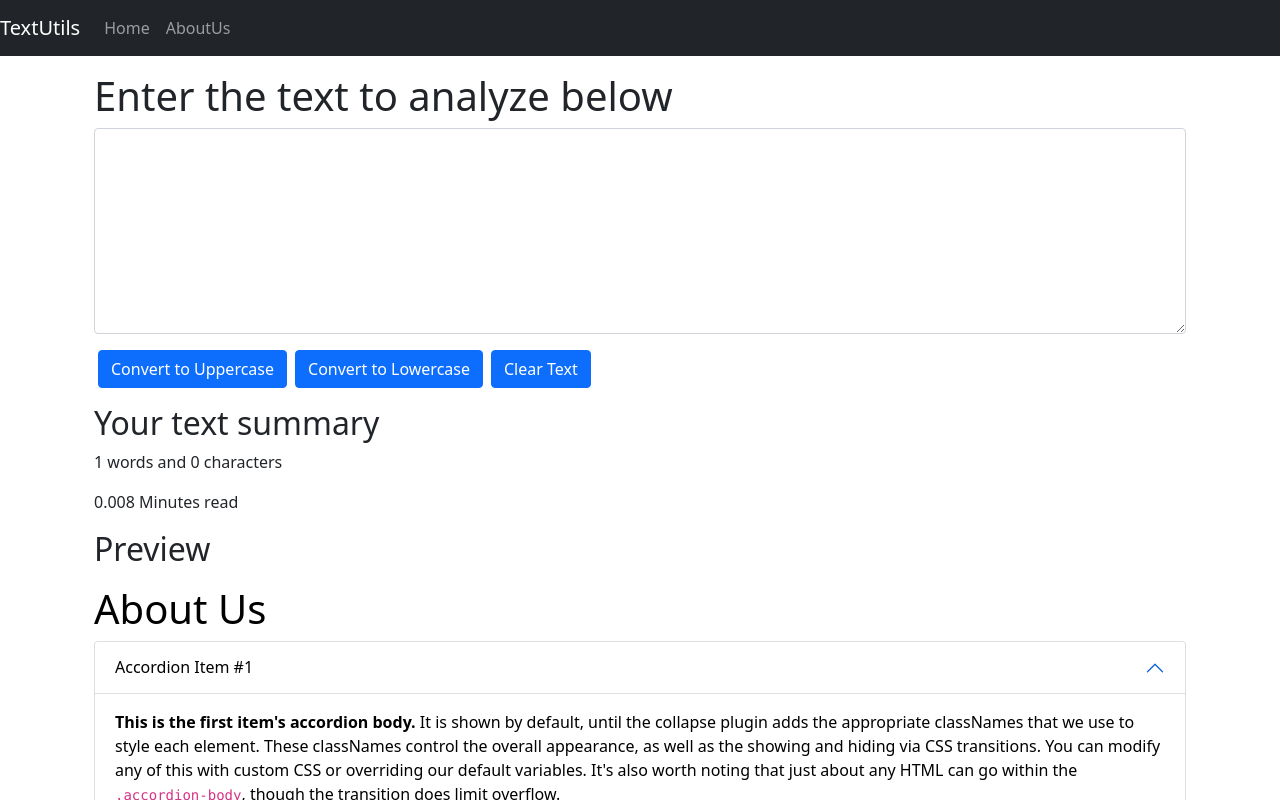
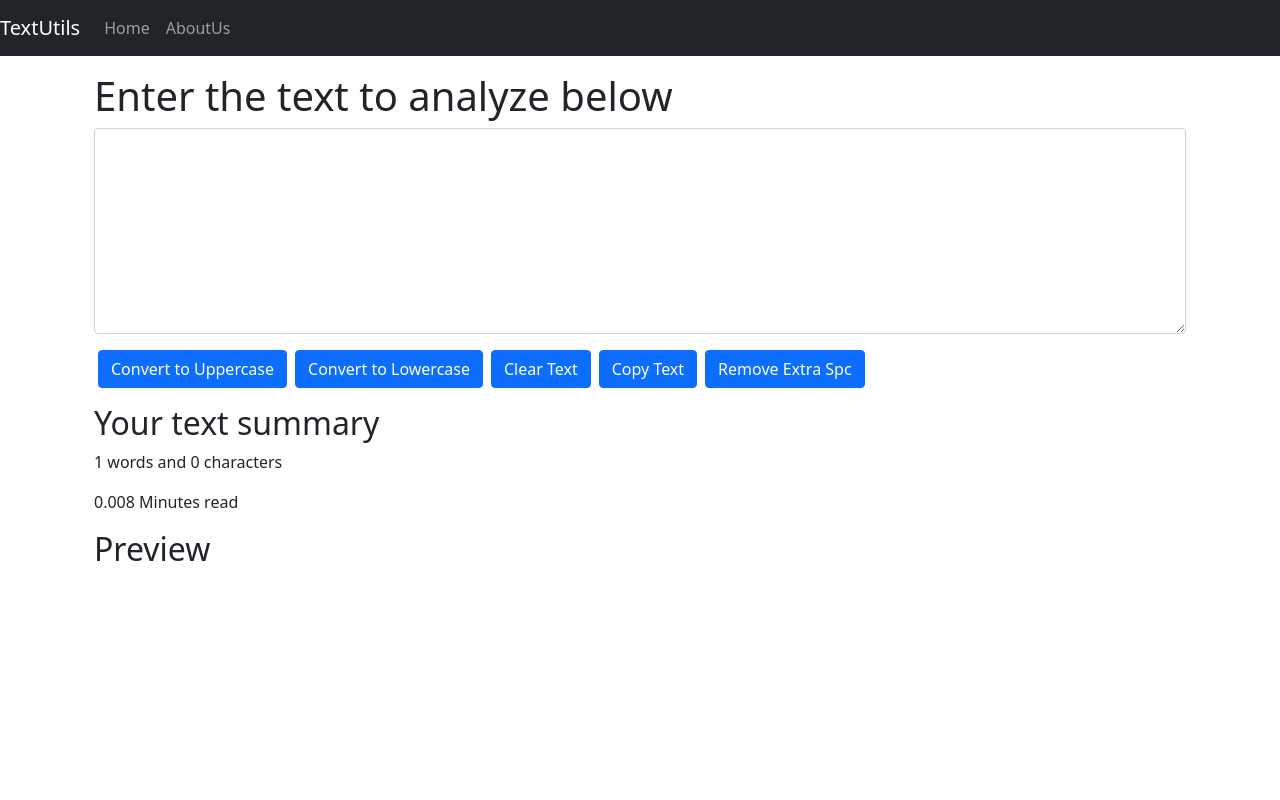
Before and after one commit to Prathik-reddy/ReactFirst, a React (Create React App) app: page / in a window 1280 px wide. Shown: the top 800 px of the page. Built offline with nearby package versions, Linux system fonts and the light colour scheme.

Commit message:
added cpy and rmv extra spc functionality

```diff
--- a/src/App.js
+++ b/src/App.js
@@ -10,7 +10,7 @@
     {/* <Navbar /> */}
     <div className="container my-3">
     <Textform heading="Enter the text to analyze below"/>
-    <About/>
+    {/* <About/> */}
     </div>
     </>
   );
--- a/src/components/Textform.js
+++ b/src/components/Textform.js
@@ -22,6 +22,15 @@
         // console.log("On change");
         setText(event.target.value)
     }
+    const handleCopyClick = ()=>{
+        var text = document.getElementById('myBox');
+        text.select();
+        navigator.clipboard.writeText(text.value);
+    }
+    const handleExtraSpcClick = ()=>{
+        let newText = text.split(/[ ]+/);
+        setText(newText.join(' '));
+    }
 
     const [text, setText] = useState('');
     // text = "new text"; // Wrong way to change the state
@@ -36,6 +45,8 @@
             <button className="btn btn-primary mx-1" onClick={handleUpClick}>Convert to Uppercase</button>
             <button className="btn btn-primary mx-1" onClick={handleLoClick}>Convert to Lowercase</button>
             <button className="btn btn-primary mx-1" onClick={handleClearClick}>Clear Text</button>
+            <button className="btn btn-primary mx-1" onClick={handleCopyClick}>Copy Text</button>
+            <button className="btn btn-primary mx-1" onClick={handleExtraSpcClick}>Remove Extra Spc</button>
         </div>
         <div className="container my-3">
             <h2>Your text summary</h2>
```
